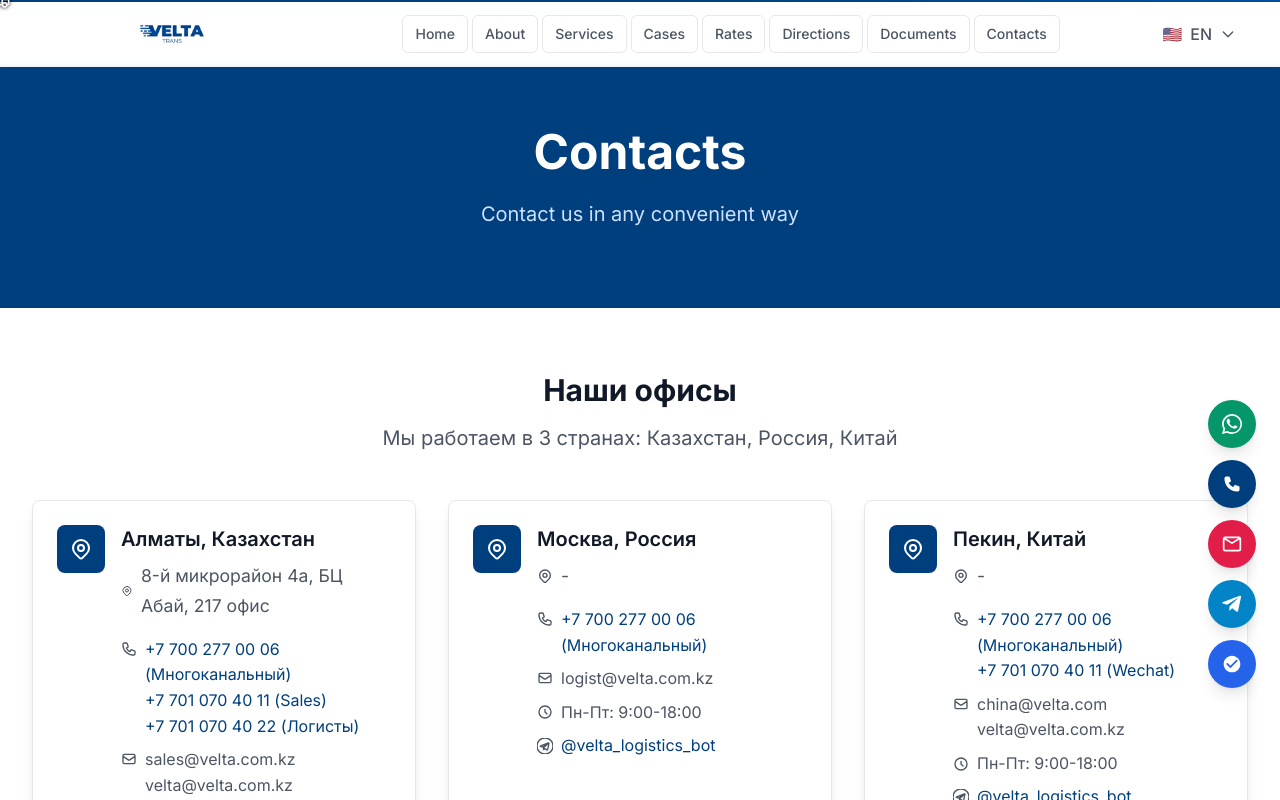
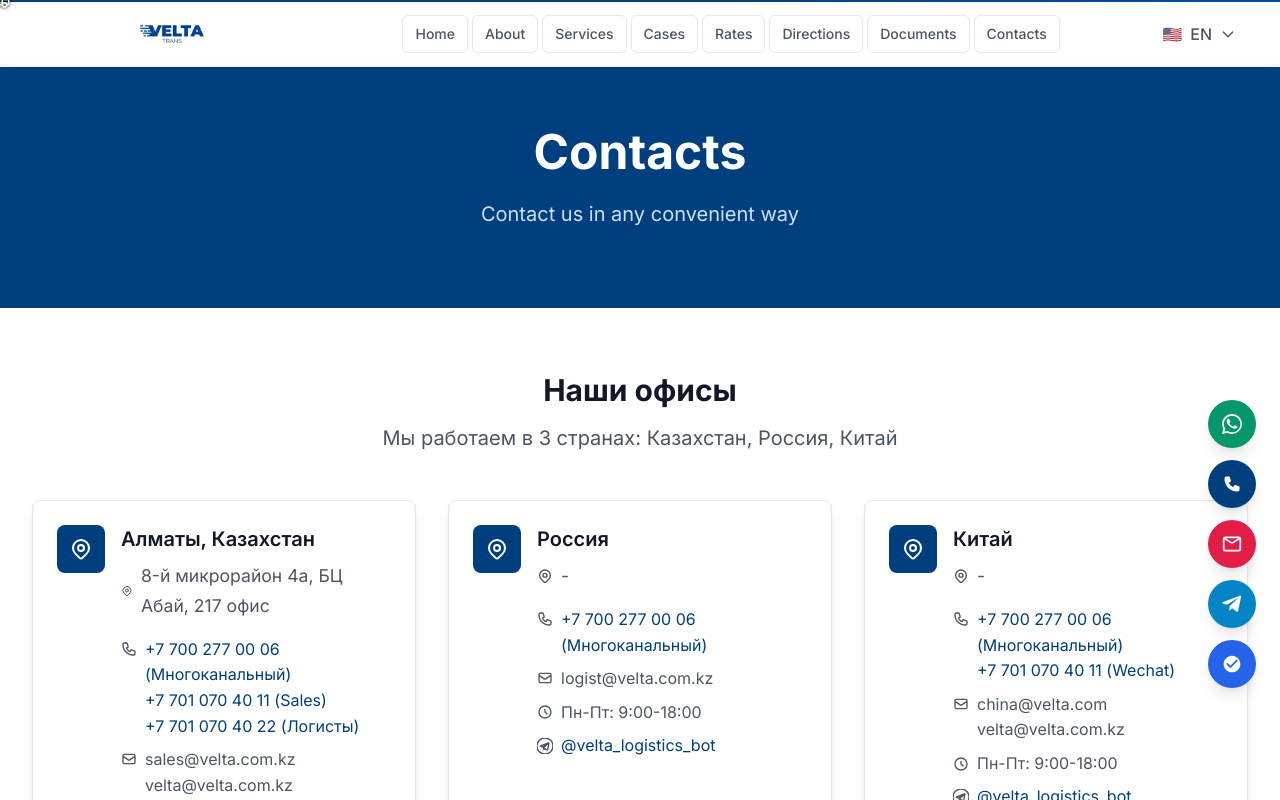
Before and after one commit to Allexndr/veltatrans, a Next.js app: page /en/contacts in a window 1280 px wide. Shown: the top 800 px of the page. Built offline with nearby package versions, Linux system fonts and the light colour scheme.

Commit message:
Убраны названия городов Москва и Пекин из контактов, оставлены только названия стран Россия и Китай

```diff
--- a/src/app/[locale]/contacts/page.tsx
+++ b/src/app/[locale]/contacts/page.tsx
@@ -17,7 +17,7 @@
       telegram: '@velta_logistics_bot',
     },
     {
-      city: 'Москва',
+      city: '',
       country: 'Россия',
       address: '-',
       phone: '+7 700 277 00 06 (Многоканальный)',
@@ -26,7 +26,7 @@
       telegram: '@velta_logistics_bot',
     },
     {
-      city: 'Пекин',
+      city: '',
       country: 'Китай',
       address: '-',
       phone: '+7 700 277 00 06 (Многоканальный)\n+7 701 070 40 11 (Wechat)',
@@ -79,7 +79,7 @@
                     </div>
                     <div className="flex-1">
                       <h3 className="text-xl font-semibold text-gray-900 mb-2">
-                        {office.city}, {office.country}
+                        {office.city ? `${office.city}, ${office.country}` : office.country}
                       </h3>
                       <div className="space-y-2 text-gray-600">
                         <p className="flex items-center">
@@ -94,7 +94,7 @@
                             <path strokeLinecap="round" strokeLinejoin="round" strokeWidth={2} d="M3 5a2 2 0 012-2h3.28a1 1 0 01.948.684l1.498 4.493a1 1 0 01-.502 1.21l-2.257 1.13a11.042 11.042 0 005.516 5.516l1.13-2.257a1 1 0 011.21-.502l4.493 1.498a1 1 0 01.684.949V19a2 2 0 01-2 2h-1C9.716 21 3 14.284 3 6V5z" />
                           </svg>
                           <div className="whitespace-pre-line">
-                            {office.city === 'Алматы' ? (
+                            {office.country === 'Казахстан' ? (
                               <>
                                 <a href="tel:+77002770006" className="text-velta-navy hover:text-velta-royal-blue transition-colors duration-200">+7 700 277 00 06 (Многоканальный)</a>
                                 {'\n'}
@@ -102,7 +102,7 @@
                                 {'\n'}
                                 <a href="tel:+77010704022" className="text-velta-navy hover:text-velta-royal-blue transition-colors duration-200">+7 701 070 40 22 (Логисты)</a>
                               </>
-                            ) : office.city === 'Москва' ? (
+                            ) : office.country === 'Россия' ? (
                               <>
                                 <a href="tel:+77002770006" className="text-velta-navy hover:text-velta-royal-blue transition-colors duration-200">+7 700 277 00 06 (Многоканальный)</a>
                               </>
```
